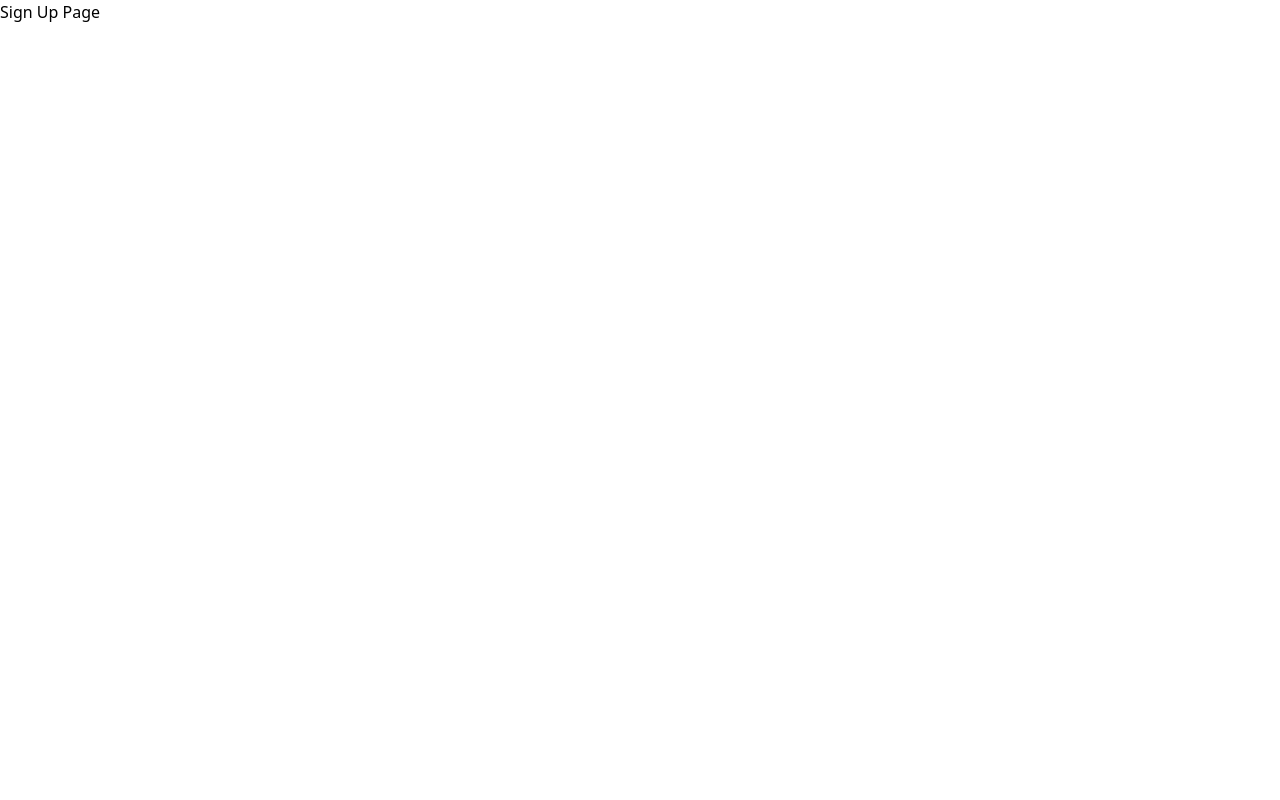
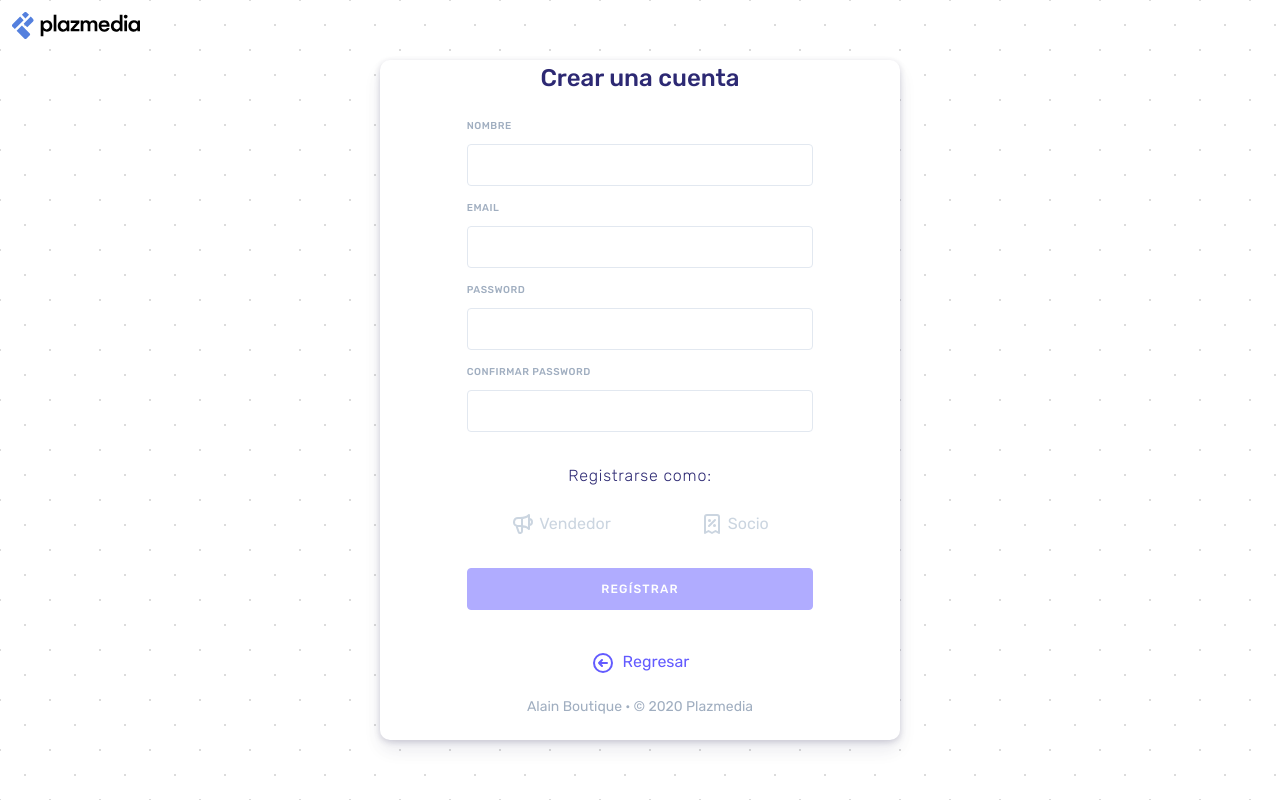
Before and after one commit to plazmediaLab/alain-boutique-client, a Next.js app: page /signup in a window 1280 px wide. Built offline with nearby package versions, Linux system fonts and the light colour scheme.

Commit message:
[UI] Diseño UI de página SignUp + Formularion iniciado

```diff
--- /dev/null
+++ b/components/forms/black-submit-button.js
@@ -0,0 +1,15 @@
+import React from 'react';
+
+export default function BlackSubmitButton(props){
+  return (
+    <button
+      type="submit"
+      className={
+        `${props.disabled ? 'opacity-50 cursor-not-allowed' : `hover:border-carbon-500 hover:bg-carbon-500`} tracking-widest leading-6 transition duration-200 ease-in-out bg-carbon-800 border border-carbon-800 rounded uppercase w-full text-xs font-medium py-2 mt-4 text-white`
+      }
+      {...props}
+    >
+      { props.children }
+    </button>
+  );
+};
--- /dev/null
+++ b/components/forms/blue-submit-button.js
@@ -0,0 +1,15 @@
+import React from 'react';
+
+export default function BlueSubmitButton(props){
+  return (
+    <button
+      type="submit"
+      className={
+        `${props.disabled ? 'opacity-50 cursor-not-allowed' : `hover:border-alain-blue-600 hover:bg-alain-blue-600`} tracking-widest leading-6 transition duration-200 ease-in-out bg-alain-blue-500 border border-alain-blue-500 rounded uppercase w-full text-xs font-medium py-2 mt-4 text-white`
+      }
+      {...props}
+    >
+      { props.children }
+    </button>
+  );
+};
--- a/components/forms/input-field.js
+++ b/components/forms/input-field.js
@@ -12,7 +12,7 @@ export default function InputField({ children, name, type = 'text', err, placeho
         name={name}
         id={name}
         placeholder={placeholder}
-        className={`py-2 px-3 rounded border border-gray-400 block w-full ${err ? 'border-b-4 border-red-400 placeholder-red-300' : ''}`}
+        className={`py-2 px-3 rounded border border-gray-300 block w-full mt-2 ${err ? 'border-b-4 border-red-400 placeholder-red-300' : ''}`}
       />
       { err ? (
         <p className="text-sm text-red-500 pt-1 flex items-center">
--- a/components/forms/submit-button.js
+++ /dev/null
@@ -1,15 +0,0 @@
-import React from 'react';
-
-export default function SubmitButton(props, { color = 'white', bg = 'carbon-800', hover = 'carbon-500' }){
-  return (
-    <button
-      type="submit"
-      className={
-        `${props.disabled ? 'opacity-50 cursor-not-allowed' : `hover:border-${hover} hover:bg-${hover}`} tracking-widest leading-6 transition duration-200 ease-in-out bg-${bg} border border-${bg} rounded uppercase w-full text-xs font-medium py-2 mt-4 text-${color}`
-      }
-      {...props}
-    >
-      { props.children }
-    </button>
-  );
-};
--- a/components/layout/index.js
+++ b/components/layout/index.js
@@ -13,7 +13,7 @@ export default function Layount({ children }){
       </header>
 
       <section className="overflow-hidden">
-        <main className="main-container overflow-hidden">
+        <main className="overflow-hidden text-alain-blue-800">
 
           { children }
 
--- a/components/layout/styles.js
+++ b/components/layout/styles.js
@@ -12,7 +12,6 @@ export const globalStyles = css.global`
     background-size: 50px 50px;
     padding: 0;
     margin: 0;
-    color: #0F0F10;
     font-family: 'Rubik', sans-serif;
   }
 `;
@@ -29,10 +28,10 @@ export default css`
     height: 85vh;
     width: 520px;
     overflow: hidden;
-    -webkit-box-shadow: 0px 9px 25px -5px rgba(0,0,0,0.2), 0px 5px 6px -10px rgba(0,0,0,0.12);
-    box-shadow: 0px 9px 25px -5px rgba(0,0,0,0.2), 0px 5px 6px -10px rgba(0,0,0,0.12);
+    border-radius: 10px;
+    -webkit-box-shadow: 0px 2px 6px 0px rgba(30,27,77,0.19), 0px 10px 19px 0px rgba(30,27,77,0.06), 0px 10px 20px 0px rgba(30,27,77,0.03);
+    box-shadow: 0px 2px 6px 0px rgba(30,27,77,0.19), 0px 10px 19px 0px rgba(30,27,77,0.06), 0px 10px 20px 0px rgba(30,27,77,0.03);
     background: #FFFFFF;
-    border-radius: 10px;
   }
   @media (max-width: 520px) {
     main {
--- a/components/login-form.js
+++ b/components/login-form.js
@@ -1,6 +1,6 @@
-import { Fragment, useState } from "react";
+import { useState } from "react";
 import InputField from "./forms/input-field.js";
-import SubmitButton from "./forms/submit-button.js";
+import BlackSubmitButton from "./forms/black-submit-button.js";
 
 
 export default function Form(){
@@ -8,32 +8,28 @@ export default function Form(){
   const [disable, setDisable] = useState(true);
 
   return (
-    <Fragment>
     <form
       className="mx-auto bg-white w-4/6"
     >
       <InputField
-          name='name'
-          placeholder='Ecribe tu nombre'
+        name='email'
         type='text'
       >
         Email
       </InputField>
       <InputField
         name='password'
-          placeholder='Ecribe tu contraseña'
         type='password'
       >
         Password
       </InputField>
 
-        <SubmitButton
+      <BlackSubmitButton
         disabled={disable}
       >
         Iniciar Sesión
-        </SubmitButton>
+      </BlackSubmitButton>
 
     </form>
-    </Fragment>
   );
 };
--- /dev/null
+++ b/components/signup-form.js
@@ -0,0 +1,87 @@
+import { useState } from "react";
+import InputField from "./forms/input-field.js";
+import BlueSubmitButton from "./forms/blue-submit-button.js";
+
+export default function SignUpForm(){
+
+  const [disable, setDisable] = useState(true);
+  const [role, setRole] = useState('');
+
+  const handdleRole = (e) => {
+    setRole(e.target.value);
+  };
+
+  return (
+    <form className="mx-auto bg-white w-4/6">
+      <InputField
+        name='text'
+        type='text'
+      >
+        Nombre
+      </InputField>
+      <InputField
+        name='email'
+        type='text'
+      >
+        Email
+      </InputField>
+      <InputField
+        name='password'
+        type='password'
+      >
+        Password
+      </InputField>
+      <InputField
+        name='password-repeat'
+        type='password'
+      >
+        Confirmar password
+      </InputField>
+
+      <div className="mb-4 mt-8">
+        <p className="block my-2 text-center font-light tracking-wider mb-6">
+          Registrarse como:
+        </p>
+
+        <div className="flex items-center justify-around text-gray-400">
+          <label className={`cursor-pointer flex items-center ${role === 'USER_ROLE' && 'text-alain-blue-500'}`}>
+            <input
+              type="radio"
+              name="empleoactual"
+              value="USER_ROLE"
+              className="hidden"
+              onClick={e => handdleRole(e)}
+            />
+            <svg className="w-6 h-6 mr-1" fill="none" stroke="currentColor" viewBox="0 0 24 24" xmlns="http://www.w3.org/2000/svg"><path strokeLinecap="round" strokeLinejoin="round" strokeWidth={2} d="M11 5.882V19.24a1.76 1.76 0 01-3.417.592l-2.147-6.15M18 13a3 3 0 100-6M5.436 13.683A4.001 4.001 0 017 6h1.832c4.1 0 7.625-1.234 9.168-3v14c-1.543-1.766-5.067-3-9.168-3H7a3.988 3.988 0 01-1.564-.317z" /></svg>
+            Vendedor
+          </label>
+          <label className={`cursor-pointer flex items-center ${role === 'PARNERTH_ROLE' && 'text-alain-blue-500'}`}>
+            <input
+              type="radio"
+              name="empleoactual"
+              value="mediodia"
+              value="PARNERTH_ROLE"
+              className="hidden"
+              onClick={e => handdleRole(e)}
+            />
+            <svg className="w-6 h-6 mr-1" fill="none" stroke="currentColor" viewBox="0 0 24 24" xmlns="http://www.w3.org/2000/svg"><path strokeLinecap="round" strokeLinejoin="round" strokeWidth={2} d="M9 14l6-6m-5.5.5h.01m4.99 5h.01M19 21V5a2 2 0 00-2-2H7a2 2 0 00-2 2v16l3.5-2 3.5 2 3.5-2 3.5 2zM10 8.5a.5.5 0 11-1 0 .5.5 0 011 0zm5 5a.5.5 0 11-1 0 .5.5 0 011 0z" /></svg>
+            Socio
+          </label>
+        </div>
+        {role === 'USER_ROLE' && <small className="text-center block text-gray-500 leading-tight mt-2">Agrega tus productos, agrega socios, administra tus ventas y revisa tus ganancias.</small>}
+        {role === 'PARNERTH_ROLE' && <small className="text-center block text-gray-500 leading-tight mt-2">Obten el resumen de ventas de tus productos administrados por tu vendedor.</small>}
+
+      </div>
+
+      <BlueSubmitButton
+        bg='p_blue-500'
+        disabled={disable}
+      >
+        Regístrar
+      </BlueSubmitButton>
+    </form>
+    //<style {/*global*/} jsx>{`
+      //// Set styles here
+    //`}</style>
+  );
+};
--- a/pages/index.js
+++ b/pages/index.js
@@ -23,7 +23,7 @@ export default function Home() {
             <p className="text-center text-gray-500 mt-6">- o -</p>
 
             <Link href="/signup">
-              <a className="text-center text-p_blue-500 block mt-5">
+              <a className="text-center text-alain-blue-500 block mt-5 underline">
                 Crear una cuenta
               </a>
             </Link>
--- a/pages/signup.js
+++ b/pages/signup.js
@@ -1,8 +1,50 @@
+import { Fragment } from 'react';
+import Layount from '../components/layout';
+import { useRouter } from 'next/router';
+import SignUpForm from '../components/signup-form';
+
 export default function SignUp(){
+
+  const route = useRouter();
+
   return (
-    <p>Sign Up Page</p>
-    //<style {/*global*/} jsx>{`
-      //// Set styles here
-    //`}</style>
+    <Fragment>
+
+      <Layount>
+
+        <div className="w-full grid place-items-center">
+
+          <section className="w-full">
+            <h1 className="text-center font-medium text-2xl mb-4">Crear una cuenta</h1>
+
+            <SignUpForm />
+
+            <button
+              className="text-center text-alain-blue-500 block mt-10 cursor-pointer hover:underline mx-auto"
+              onClick={ () => route.back() }
+            >
+              <svg className="w-6 h-6 inline-block mr-2" fill="none" stroke="currentColor" viewBox="0 0 24 24" xmlns="http://www.w3.org/2000/svg"><path strokeLinecap="round" strokeLinejoin="round" strokeWidth={2} d="M11 15l-3-3m0 0l3-3m-3 3h8M3 12a9 9 0 1118 0 9 9 0 01-18 0z" /></svg>
+              Regresar
+            </button>
+
+          </section>
+
+        </div>
+        <footer className="w-full grid place-items-center">
+          <p className="text-sm block text-gray-500">Alain Boutique · &copy; 2020 Plazmedia</p>
+        </footer>
+
+      </Layount>
+
+      <style jsx>{`
+        div{
+          height: 90%;
+        }
+        footer{
+          height: 10%;
+        }
+      `}</style>
+
+    </Fragment>
   );
 };
--- a/tailwind.config.js
+++ b/tailwind.config.js
@@ -54,6 +54,18 @@ module.exports = {
           800: "#1D1F20",
           900: "#0F0F10",
         },
+        'alain-blue': {
+          50: '#F7F7FF',
+          100: '#EFEFFF',
+          200: '#D8D6FF',
+          300: '#C1BDFF',
+          400: '#928CFF',
+          500: '#635BFF',
+          600: '#5952E6',
+          700: '#3B3799',
+          800: '#2D2973',
+          900: '#1E1B4D',
+        },
         background: "#ECF0F3",
       },
     },
```
Lines whose indentation alone changed are shown as unchanged.
